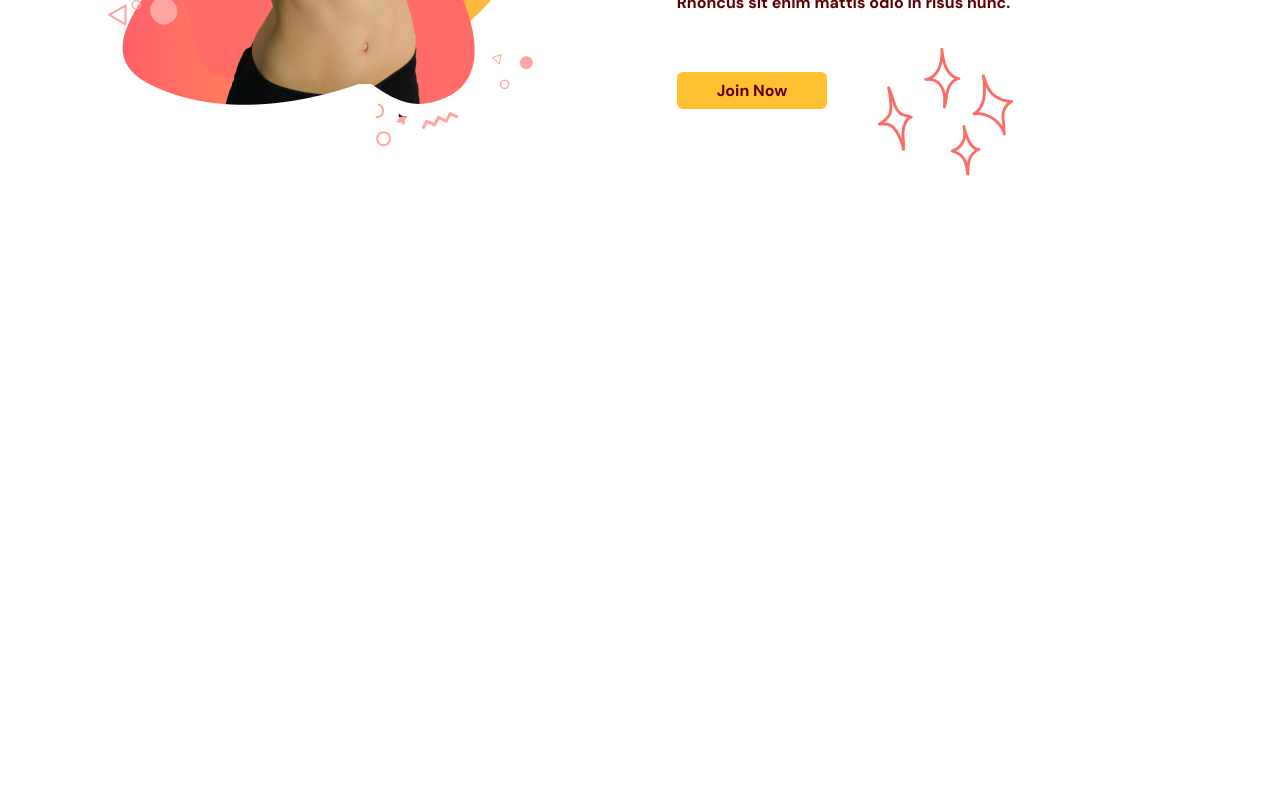
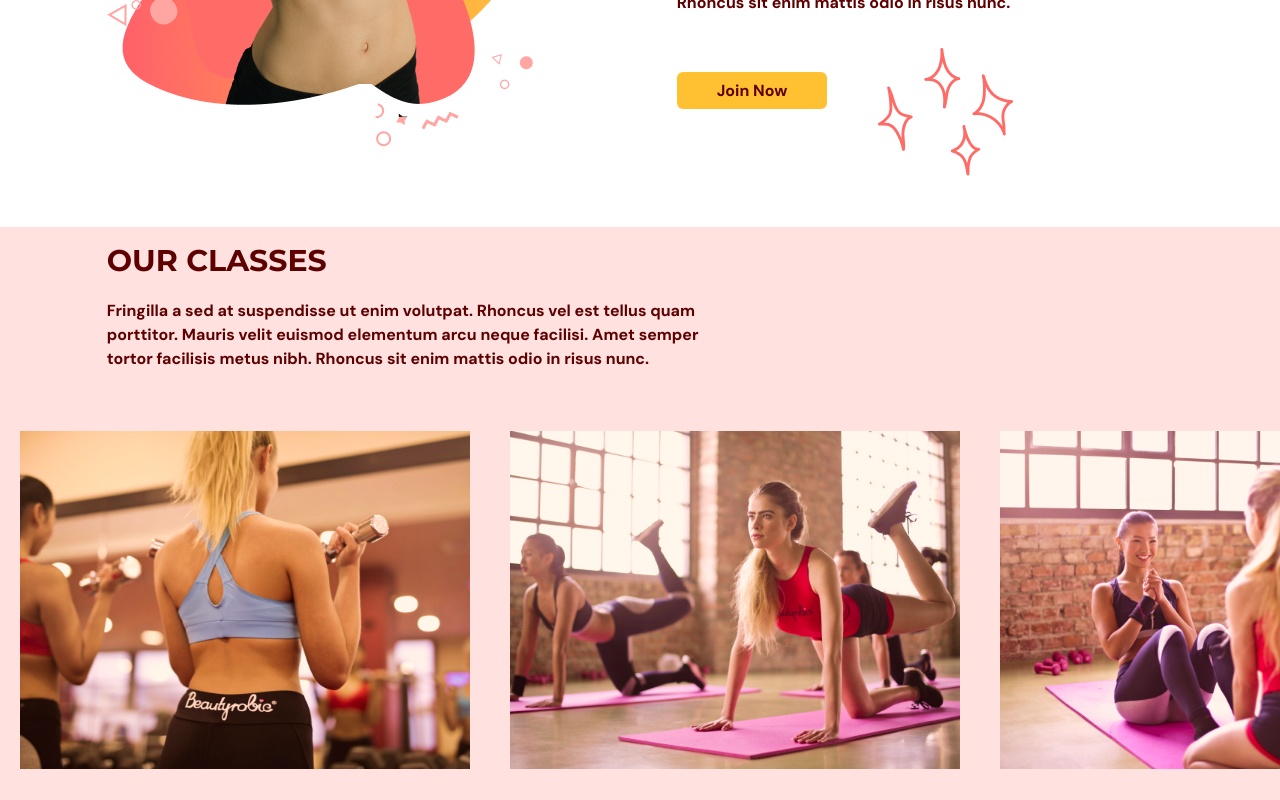
Before and after one commit to posternaka/fitness-app, a React (Vite) app: page / in a window 1280 px wide. Shown: the part 1926-2726 px from the top of the page. Before the commit the page ends 2153 px from the top, so only its background shows below. Built offline with nearby package versions, Linux system fonts and the light colour scheme.

Commit message:
developed and styled section-ourClasses

```diff
--- a/src/App.tsx
+++ b/src/App.tsx
@@ -1,6 +1,7 @@
 import Benefits from '@/scenes/benefits';
 import Home from '@/scenes/home';
 import Navbar from '@/scenes/navbar';
+import OurClasses from '@/scenes/ourClasses';
 import { SelectedPage } from '@/shared/types';
 import { motion, useScroll, useSpring } from 'framer-motion';
 import { useEffect, useState } from 'react';
@@ -46,6 +47,7 @@ function App() {
 			/>
 			<Home setSelectedPage={setSelectedPage} />
 			<Benefits setSelectedPage={setSelectedPage} />
+			<OurClasses setSelectedPage={setSelectedPage} />
 		</div>
 	);
 }
--- /dev/null
+++ b/src/scenes/ourClasses/Class.tsx
@@ -0,0 +1,17 @@
+import { SlideType } from '@/shared/types';
+
+const Class = ({ title, description, image }: SlideType) => {
+	const overlayStyles = `p-5 absolute z-30 flex h-[380px] w-[450px] flex-col items-center justify-center whitespace-normal bg-primary-500 text-center text-white opacity-0 transition duration-500 hover:opacity-90`;
+
+	return (
+		<li className='relative mx-5 inline-block h-[380px] w-[450px]'>
+			<div className={overlayStyles}>
+				<p className='text-2xl'>{title}</p>
+				<p className='mt-5'>{description}</p>
+			</div>
+			<img src={image} alt={`${title}-${image}`} />
+		</li>
+	);
+};
+
+export default Class;
--- /dev/null
+++ b/src/scenes/ourClasses/index.tsx
@@ -0,0 +1,95 @@
+import image1 from '@/assets/image1.png';
+import image2 from '@/assets/image2.png';
+import image3 from '@/assets/image3.png';
+import image4 from '@/assets/image4.png';
+import image5 from '@/assets/image5.png';
+import image6 from '@/assets/image6.png';
+import Class from '@/scenes/ourClasses/Class';
+import TitleSection from '@/shared/TitleSection';
+import { SelectedPage, SlideType } from '@/shared/types';
+import { motion } from 'framer-motion';
+
+const classes: Array<SlideType> = [
+	{
+		title: 'Weight Training Classes',
+		description:
+			'Lorem ipsum dolor sit amet, consectetur adipiscing elit, sed do eiusmod tempor incididunt ut labore et dolore magna aliqua. Ut enim ad minim veniam, quis nostrud exercitation ullamco laboris nisi ut aliquip ex ea commodo consequat.',
+		image: image1,
+	},
+	{
+		title: 'Yoga Classes',
+		image: image2,
+	},
+	{
+		title: 'Ab Core Classes',
+		description:
+			'Lorem ipsum dolor sit amet, consectetur adipiscing elit, sed do eiusmod tempor incididunt ut labore et dolore magna aliqua. Ut enim ad minim veniam, quis nostrud exercitation ullamco laboris nisi ut aliquip ex ea commodo consequat.',
+		image: image3,
+	},
+	{
+		title: 'Adventure Classes',
+		description:
+			'Lorem ipsum dolor sit amet, consectetur adipiscing elit, sed do eiusmod tempor incididunt ut labore et dolore magna aliqua. Ut enim ad minim veniam, quis nostrud exercitation ullamco laboris nisi ut aliquip ex ea commodo consequat.',
+		image: image4,
+	},
+	{
+		title: 'Fitness Classes',
+		image: image5,
+	},
+	{
+		title: 'Training Classes',
+		description:
+			'Lorem ipsum dolor sit amet, consectetur adipiscing elit, sed do eiusmod tempor incididunt ut labore et dolore magna aliqua. Ut enim ad minim veniam, quis nostrud exercitation ullamco laboris nisi ut aliquip ex ea commodo consequat.',
+		image: image6,
+	},
+];
+
+type Props = {
+	setSelectedPage: (value: SelectedPage) => void;
+};
+
+const OurClasses = ({ setSelectedPage }: Props) => {
+	return (
+		<section className='w-full bg-primary-100 py-4' id='ourclasses'>
+			<motion.div
+				onViewportEnter={() => setSelectedPage(SelectedPage.OurClasses)}
+			>
+				<motion.div
+					className='mx-auto w-5/6'
+					initial='hidden'
+					whileInView='visible'
+					viewport={{ once: true, amount: 0.5 }}
+					transition={{ duration: 0.5 }}
+					variants={{
+						hidden: { opacity: 0, x: -50 },
+						visible: { opacity: 1, x: 0 },
+					}}
+				>
+					<div className='md:w-3/5'>
+						<TitleSection>OUR CLASSES</TitleSection>
+						<p className='py-5'>
+							Fringilla a sed at suspendisse ut enim volutpat. Rhoncus vel est
+							tellus quam porttitor. Mauris velit euismod elementum arcu neque
+							facilisi. Amet semper tortor facilisis metus nibh. Rhoncus sit
+							enim mattis odio in risus nunc.
+						</p>
+					</div>
+				</motion.div>
+				<div className='mt-10 h-[353px] w-full overflow-x-auto overflow-y-hidden'>
+					<ul className='w-[2800px] whitespace-nowrap'>
+						{classes.map((it: SlideType, index) => (
+							<Class
+								key={`${it.title + index}`}
+								title={it.title}
+								description={it.description}
+								image={it.image}
+							/>
+						))}
+					</ul>
+				</div>
+			</motion.div>
+		</section>
+	);
+};
+
+export default OurClasses;
--- a/src/shared/types.ts
+++ b/src/shared/types.ts
@@ -10,3 +10,9 @@ export interface BenefitType {
 	title: string;
 	description: string;
 }
+
+export interface SlideType {
+	title: string;
+	description?: string;
+	image: string;
+}
```
